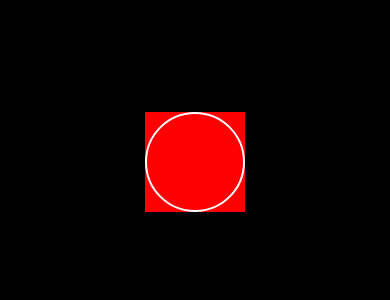
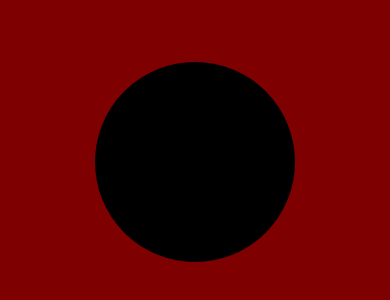
Before and after one commit to dgamma3/experiment2, a React Native app: screen / in a window 390 px wide. Shown: the part 260-560 px from the top of the page. Built offline with nearby package versions, Linux system fonts and the light colour scheme.

Commit message:
progress

```diff
--- a/OverlayWithHole.js
+++ b/OverlayWithHole.js
@@ -1,11 +1,15 @@
 import React from 'react';
 import { StyleSheet, View, Dimensions } from 'react-native';
 
-const overlayBackgroundColor = 'rgba(0, 0, 0, 1)'
+const { width, height } = Dimensions.get('window');
+
+const overlayBackgroundColor = 'rgba(0, 0, 0, 0.5)'
 
 const OverlayWithHole = ({ holeSize }) => {
+  console.log(width, height)
   const overlayStyles = StyleSheet.create({
     container: {
+      position: 'relative',
       height: '100%',
       width: '100%',
     },
@@ -34,9 +38,22 @@ const OverlayWithHole = ({ holeSize }) => {
     hole: {
       width: holeSize,
       height: holeSize,
-      borderRadius: holeSize / 2,
+      borderRadius: holeSize,
       borderWidth: 2,
       borderColor: 'white',
+      backgroundColor: 'transparent',
+      pointerEvents: 'none',
+    },
+    innerHole: {
+      zIndex: 10,
+      left: (width / 2) - (holeSize),
+      top: (height / 2) - (holeSize),
+      position: 'absolute',
+      width: holeSize * 2,
+      height: holeSize * 2,
+      borderRadius: holeSize,
+      borderWidth: 100,
+      borderColor: 'black',
       backgroundColor: 'transparent',
       pointerEvents: 'none',
     },
@@ -44,10 +61,12 @@ const OverlayWithHole = ({ holeSize }) => {
 
   return (
     <View style={overlayStyles.container}>
+      <View style={overlayStyles.innerHole} />
       <View style={overlayStyles.overlayTopBottom} />
       <View style={overlayStyles.overlayMiddleContainer}>
         <View style={overlayStyles.overlayMiddleLeft} />
-        <View style={overlayStyles.hole} />
+        <View style={overlayStyles.hole}>
+        </View>
         <View style={overlayStyles.overlayMiddleRight}/>
       </View>
       <View style={overlayStyles.overlayTopBottom} />
```
